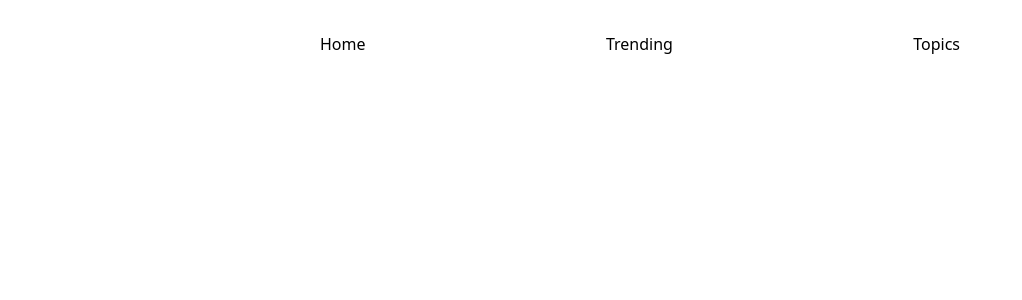
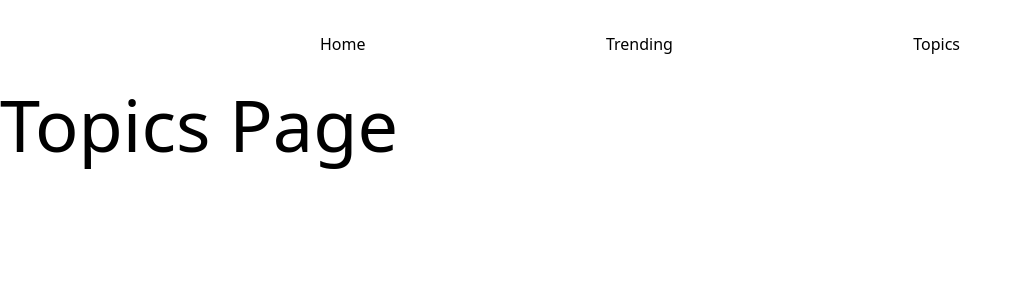
Before and after one commit to muzzammilh/sequels, a React (Create React App) app: page /topics in a window 1280 px wide. Shown: the top 300 px of the page, without its empty margins (0-1022 px from the left). Built offline with nearby package versions, Linux system fonts and the light colour scheme.

Commit message:
First New frature

```diff
--- a/src/App.js
+++ b/src/App.js
@@ -1,5 +1,6 @@
 import { BrowserRouter as Router, Switch, Route, Link } from "react-router-dom";
 import Home from './pages/home';
+import Topics from "./pages/topics";
 import Trending from './pages/trending';
 
 function App() {
@@ -26,6 +27,9 @@ function App() {
         <Route path="/trending">
           <Trending />
         </Route>
+        <Route path="/topics">
+          <Topics />
+        </Route>
       </Switch>
 
     </Router>
--- /dev/null
+++ b/src/pages/topics.js
@@ -0,0 +1,7 @@
+function Topics() {
+    return (
+      <h1 className="text-7xl">Topics Page</h1>
+    );
+  }
+
+  export default Topics;
```
